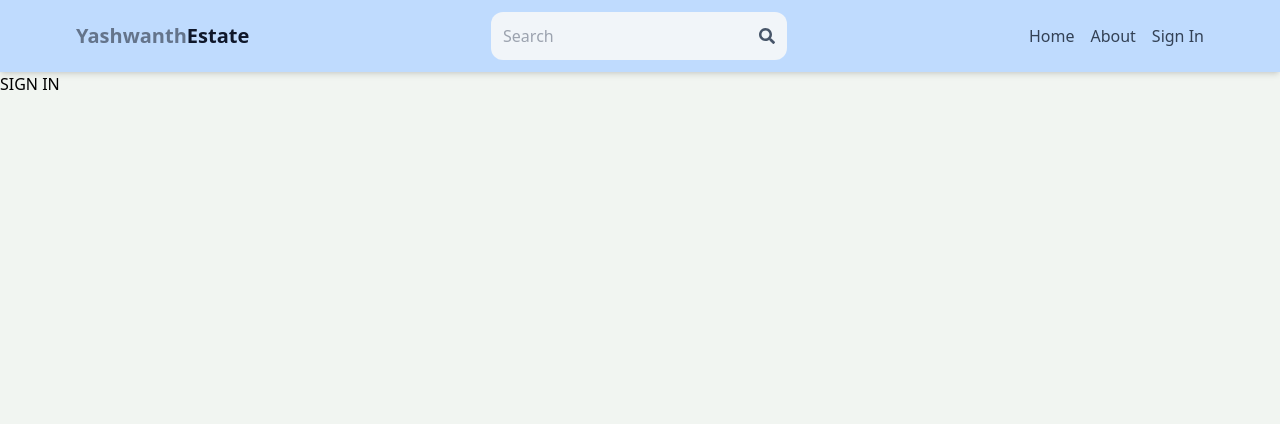
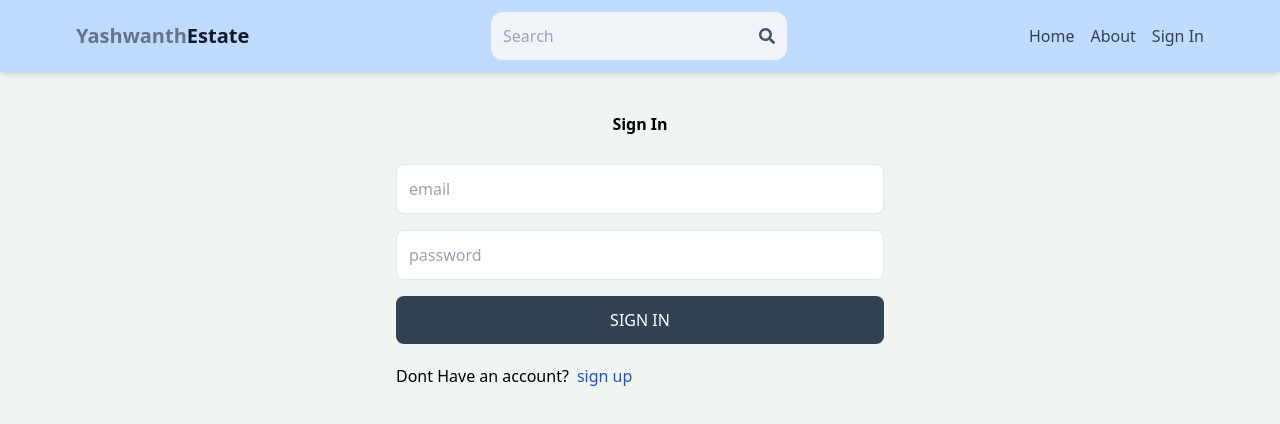
Before and after one commit to yashwanth17230/RealEstate, a React (Vite) app in the folder client/: page /sign-in in a window 1280 px wide. Shown: the top 424 px of the page. Built offline with nearby package versions, Linux system fonts and the light colour scheme.

Commit message:
Complete sign in page

```diff
--- a/client/src/pages/SignIn.jsx
+++ b/client/src/pages/SignIn.jsx
@@ -1,10 +1,67 @@
-// eslint-disable-next-line no-unused-vars
-import React from 'react'
+/* eslint-disable no-unused-vars */
+
+import { useState } from 'react';
+import { Link,useNavigate} from 'react-router-dom';
+
 
 export default function SignIn() {
+  const [formData,setFormData] =useState({});
+  const[error,setError]=useState(null);
+  const [loading,setLoading]=useState(false);
+  const navigate=useNavigate();
+
+  const handleChange= (e) =>{
+    setFormData(
+      {
+        ...formData,
+        [e.target.id]:e.target.value,
+      });
+  };
+
+  const handleSubmit= async(e)=>{
+    e.preventDefault();
+    try{
+      setLoading(true);
+      const res= await fetch('/server/auth/signin',
+        {
+          method:'POST',
+          headers:{
+            'content-Type':'application/json',
+          },
+          body:JSON.stringify(formData),
+        });
+        const data=await res.json();
+        console.log(data);
+        if(data.success === false){
+          setLoading(false);
+          setError(data.message);
+          return;
+        }
+        setLoading(false);
+        setError(null);
+        navigate('/');
+    }catch(error){
+        setLoading(false);
+        setError(error.message);
+    }
+
+  };
   return (
-    <div>
-      SIGN IN
+    <div className='p-3 max-w-lg mx-auto'>
+      <h1 className='text 6xl text-center font-semibold my-7'>Sign In</h1>
+      <form onSubmit={handleSubmit}  className='flex flex-col gap-4 '>
+        <input type='text' placeholder='email' className='border p-3 rounded-lg' id='email' onChange={handleChange}/>
+        <input type='text' placeholder='password' className='border p-3 rounded-lg' id='password' onChange={handleChange}/>
+        <button disabled={loading}  className='bg-slate-700 text-white p-3 rounded-lg uppercase hover:opactity-95 disabled:opacity-80'>{loading ? 'Loading...':'sign In'}</button>
+      </form>
+      <div className='flex gap-2 mt-5'>
+        <p>Dont Have an account?</p>
+        <Link to={"/sign-up"}>
+          <span className='text-blue-700'>sign up</span>
+        </Link>
+      </div>
+      {error && <p className='text-red-500 mt-5'>{error}</p>}
     </div>
+
   )
 }
```
